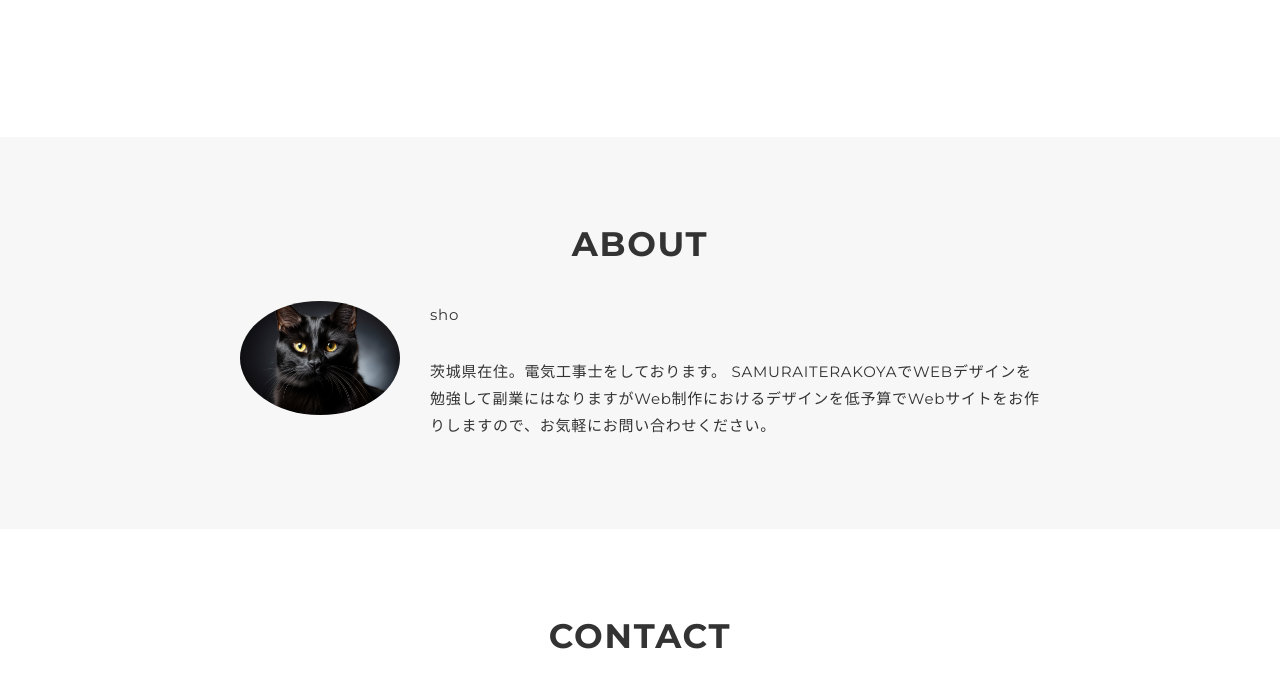
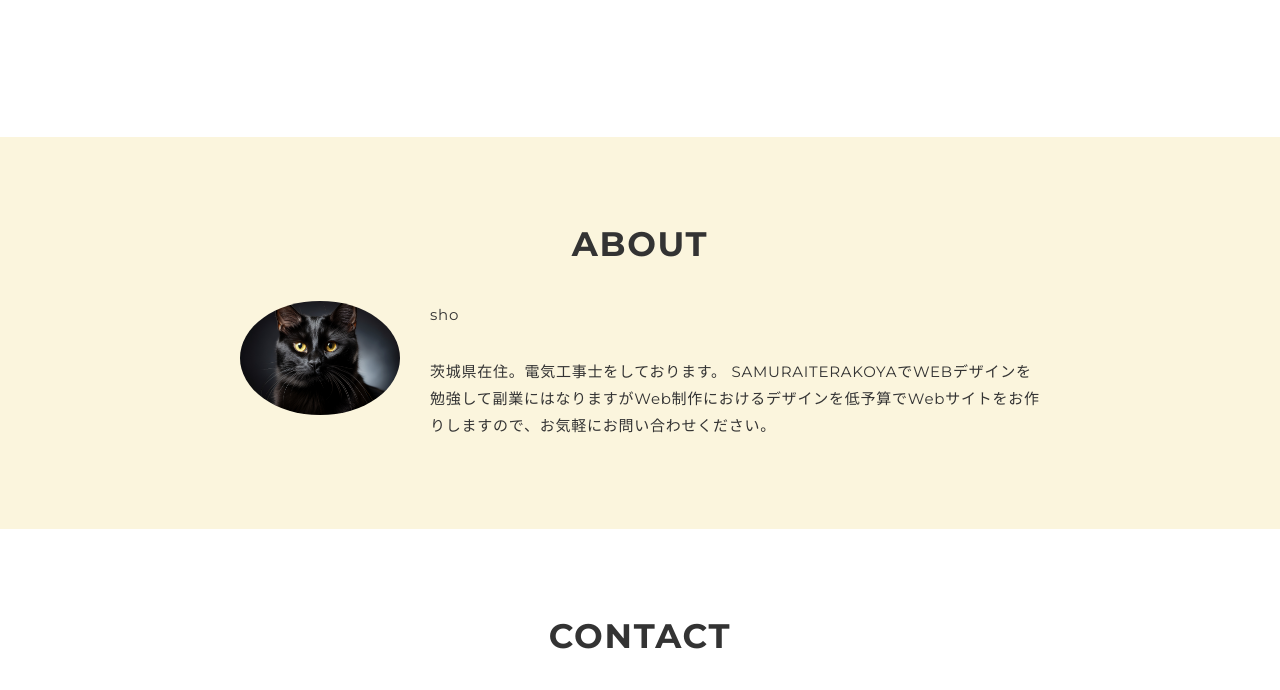
Before and after one commit to ailisu/shoDesign, a plain HTML site: page index.html in a window 1280 px wide. Shown: the part 988-1678 px from the top of the page. Drawn offline with nearby package versions, Linux system fonts and the light colour scheme.

Commit message:
Update style.css

```diff
--- a/css/style.css
+++ b/css/style.css
@@ -40,7 +40,7 @@ img {
 }
 
 .section:nth-of-type(odd) {
-  background-color: #f7f7f7;
+  background-color: #fbf5dd;
 }
 
 .container {
```
